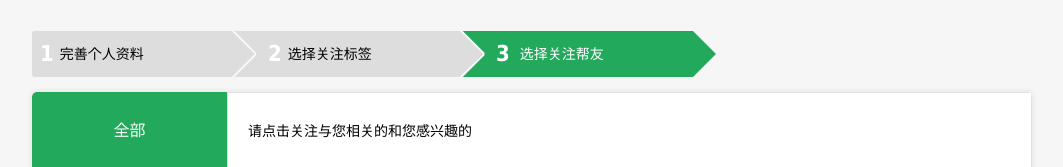
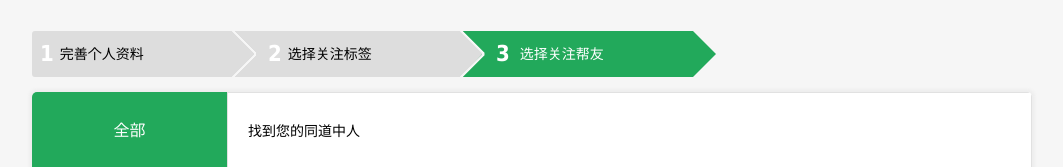
Before and after one commit to okokook/2.0, a website: page regesiter-step3.html in a window 1280 px wide. Shown: the part 75-242 px from the top of the page, without its empty margins (108-1171 px from the left). Drawn offline with Linux system fonts and the light colour scheme; a script that the page names is missing.

Commit message:
改注册页二三步名称

```diff
--- a/regesiter-step3.html
+++ b/regesiter-step3.html
@@ -48,7 +48,7 @@
 			</div>
 			<div class="tag-box">
 				<div class="hd">
-					请点击关注与您相关的和您感兴趣的
+					找到您的同道中人
 				</div>
 				<div class="bd">
 					<ul>
```
Also changed, not shown: regesiter-step2.html (+1 -1 lines).
